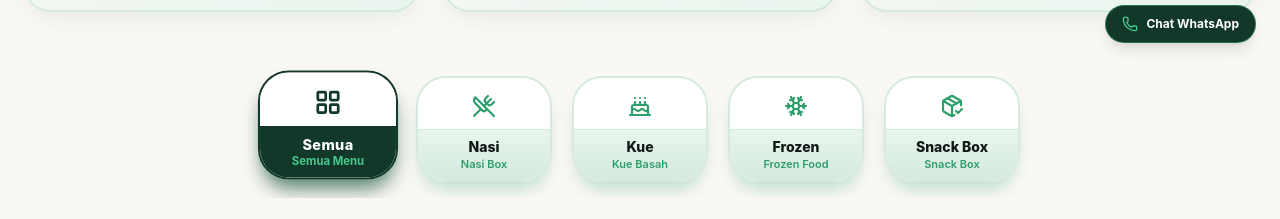
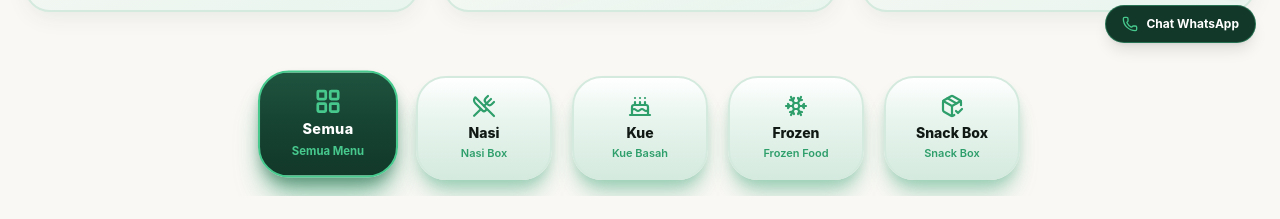
Before and after one commit to fatandzaki013-web/dapur-rasa, a Next.js app: page / in a window 1280 px wide. Shown: the part 733-952 px from the top of the page. Built offline with nearby package versions, Linux system fonts and the light colour scheme; no server answers; the database is empty.

Commit message:
feat: terapkan shadow hijau bertingkat bergradasi di bagian bawah dan gradasi permukaan halus dari hijau ke putih

```diff
--- a/src/app/page.tsx
+++ b/src/app/page.tsx
@@ -573,7 +573,7 @@ export default function HomePage() {
         </section>
 
         {/* ============================================================== */}
-        {/* SECTION 3: BAR FILTER KATEGORI (Setengah Atas Putih, Bawah Hijau, Shadow Bawah) */}
+        {/* SECTION 3: BAR FILTER KATEGORI (Gradasi Halus & Shadow Hijau Bergradasi) */}
         {/* ============================================================== */}
         <section className="mx-auto max-w-7xl px-2.5 sm:px-6">
           <div className="py-4 px-1 flex items-center justify-between sm:justify-center gap-2.5 sm:gap-4 md:gap-5 overflow-x-auto scrollbar-none">
@@ -585,32 +585,21 @@ export default function HomePage() {
                   key={cat.name}
                   type="button"
                   onClick={() => setSelectedCategory(cat.slug)}
-                  className={`min-w-[66px] sm:min-w-[88px] md:min-w-[136px] h-[90px] sm:h-[98px] md:h-[106px] rounded-[22px] sm:rounded-[26px] md:rounded-[30px] overflow-hidden flex flex-col justify-between cursor-pointer transition-all duration-300 active:scale-95 shrink-0 ${
+                  className={`group relative min-w-[66px] sm:min-w-[88px] md:min-w-[136px] h-[88px] sm:h-[96px] md:h-[104px] rounded-[22px] sm:rounded-[26px] md:rounded-[30px] flex flex-col items-center justify-center gap-1.5 cursor-pointer transition-all duration-300 active:scale-95 shrink-0 px-2 sm:px-4 ${
                     isActive
-                      ? "border-2 border-[#123829] shadow-[0_14px_22px_-6px_rgba(18,56,41,0.55),0_10px_16px_-6px_rgba(46,158,107,0.45)] -translate-y-1 scale-[1.03]"
-                      : "border-2 border-[#D5EADF] hover:border-[#2E9E6B] shadow-[0_12px_18px_-6px_rgba(46,158,107,0.32)] hover:shadow-[0_16px_22px_-6px_rgba(46,158,107,0.48)] hover:-translate-y-1"
+                      ? "bg-gradient-to-t from-[#123829] via-[#164332] to-[#1F543F] text-white border-2 border-[#47C98E] shadow-[0_8px_12px_-3px_rgba(18,56,41,0.35),0_18px_24px_-6px_rgba(46,158,107,0.45),0_26px_34px_-10px_rgba(46,158,107,0.3)] -translate-y-1 scale-[1.03]"
+                      : "bg-gradient-to-t from-[#D5EADF] via-[#E8F5EE] via-60% to-white border-2 border-[#D5EADF] hover:border-[#2E9E6B] text-[#111915] shadow-[0_6px_10px_-2px_rgba(46,158,107,0.14),0_14px_18px_-4px_rgba(46,158,107,0.26),0_22px_28px_-8px_rgba(46,158,107,0.18)] hover:shadow-[0_8px_12px_-2px_rgba(46,158,107,0.2),0_18px_24px_-4px_rgba(46,158,107,0.38),0_28px_36px_-8px_rgba(46,158,107,0.28)] hover:-translate-y-1 hover:scale-102"
                   }`}
                   aria-label={`Kategori ${cat.name}`}
                 >
-                  {/* Setengah Keatas: PUTIH */}
-                  <div className="w-full flex-1 bg-white flex items-center justify-center pt-2 sm:pt-2.5 pb-1">
                   <IconComponent
                     className={`w-5 h-5 sm:w-6 sm:h-6 transition-transform duration-300 ${
                       isActive
-                          ? "text-[#123829] scale-110 stroke-[2.4]"
-                          : "text-[#2E9E6B] stroke-[2.2]"
+                        ? "text-[#47C98E] scale-110 stroke-[2.4]"
+                        : "text-[#2E9E6B] stroke-[2.2] group-hover:scale-110"
                     }`}
                   />
-                  </div>
 
-                  {/* Setengah Kebawah: HIJAU */}
-                  <div
-                    className={`w-full py-1.5 sm:py-2 px-1 flex flex-col items-center justify-center transition-colors duration-300 ${
-                      isActive
-                        ? "bg-[#123829] border-t border-[#123829]"
-                        : "bg-gradient-to-b from-[#E8F5EE] to-[#D5EADF] border-t border-[#D5EADF]/80"
-                    }`}
-                  >
                   <span
                     className={`text-[0.74rem] sm:text-xs md:text-sm font-extrabold leading-tight ${
                       isActive ? "text-white tracking-wide" : "text-[#111915]"
@@ -620,13 +609,12 @@ export default function HomePage() {
                   </span>
 
                   <span
-                      className={`text-[9px] sm:text-[10px] md:text-[11px] leading-tight mt-0.5 ${
+                    className={`text-[9px] sm:text-[10px] md:text-[11px] leading-tight ${
                       isActive ? "text-[#47C98E] font-bold" : "text-[#2E9E6B] font-semibold"
                     }`}
                   >
                     {cat.desc}
                   </span>
-                  </div>
                 </button>
               );
             })}
```
Lines whose indentation alone changed are shown as unchanged.
